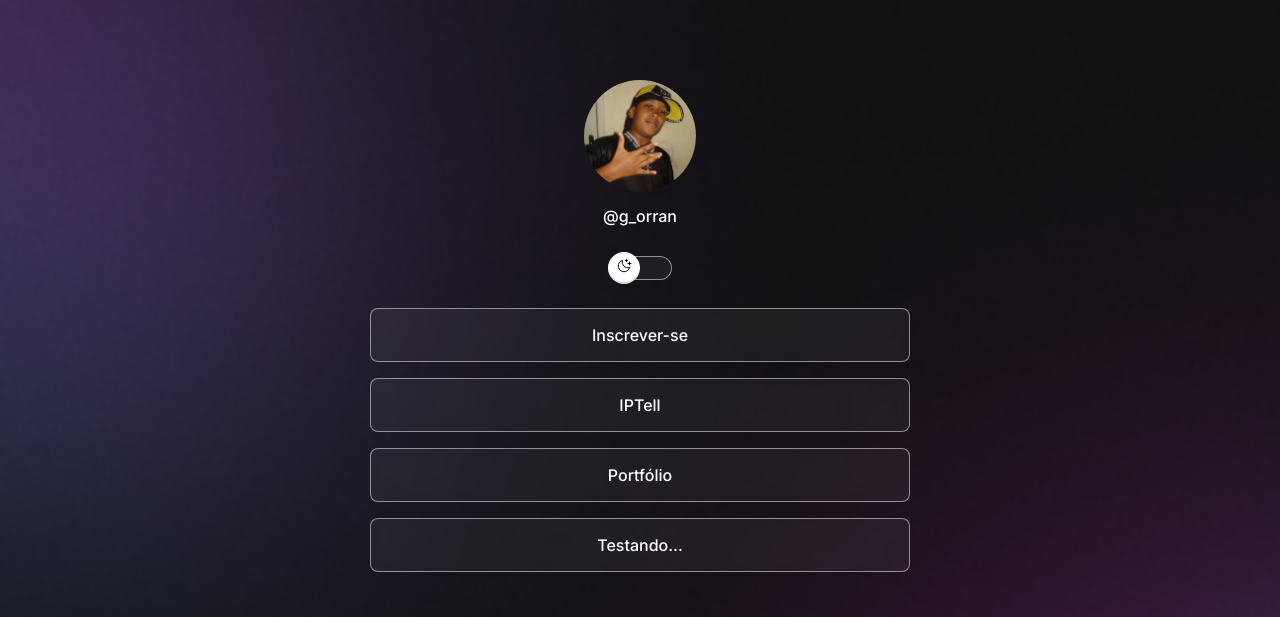
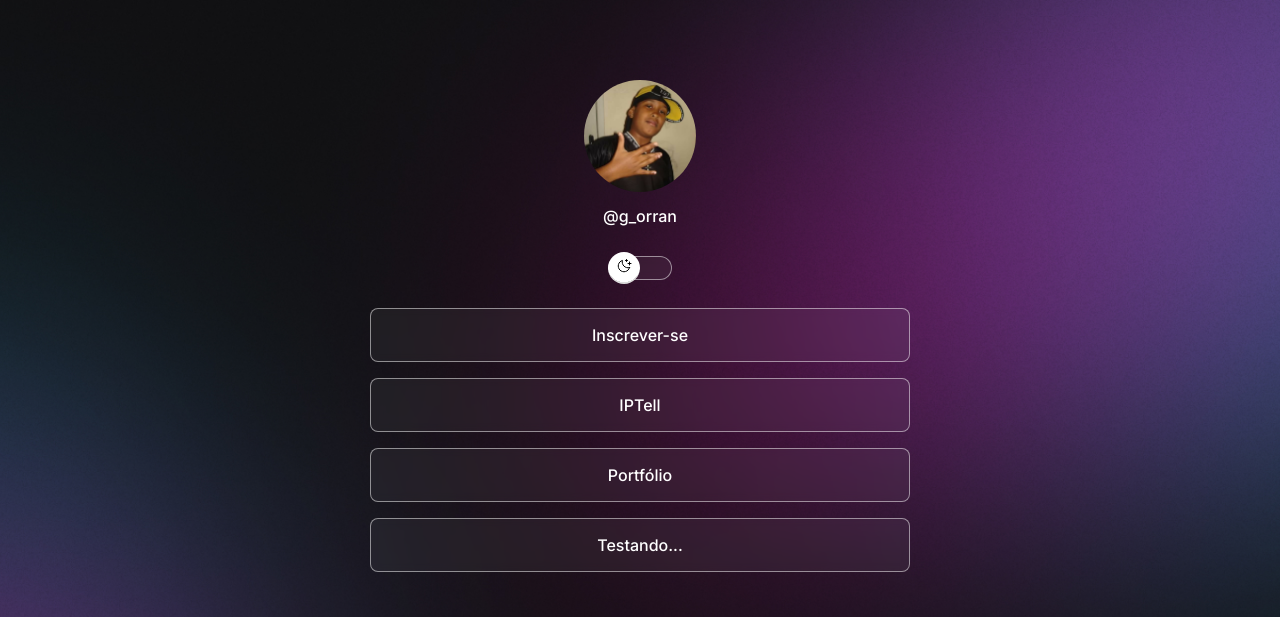
Before and after one commit to georran/JojaLinks, a plain HTML site: page index.html in a window 1280 px wide. Shown: the top 617 px of the page. Drawn offline with nearby package versions, Linux system fonts and the light colour scheme.

Commit message:
media queries

```diff
--- a/script.js
+++ b/script.js
@@ -10,4 +10,4 @@ function toggleMode() {
   } else {
     img.setAttribute('src', './assets/profile.jpg')
   }
-}git add
+}
--- a/style.css
+++ b/style.css
@@ -165,3 +165,14 @@ footer {
   text-align: center;
   font-size: 14px;
 }
+
+/* media queries */
+@media (min-width: 700px) {
+  :root {
+    --bg-url: url(./assets/bg-desktop.jpg);
+  }
+
+  .light {
+    --bg-url: url(./assets/bg-desktop-light.jpg);
+  }
+}
```
Also changed, not shown: assets/bg-desktop-light.jpg (added), assets/bg-desktop.jpg (added).
